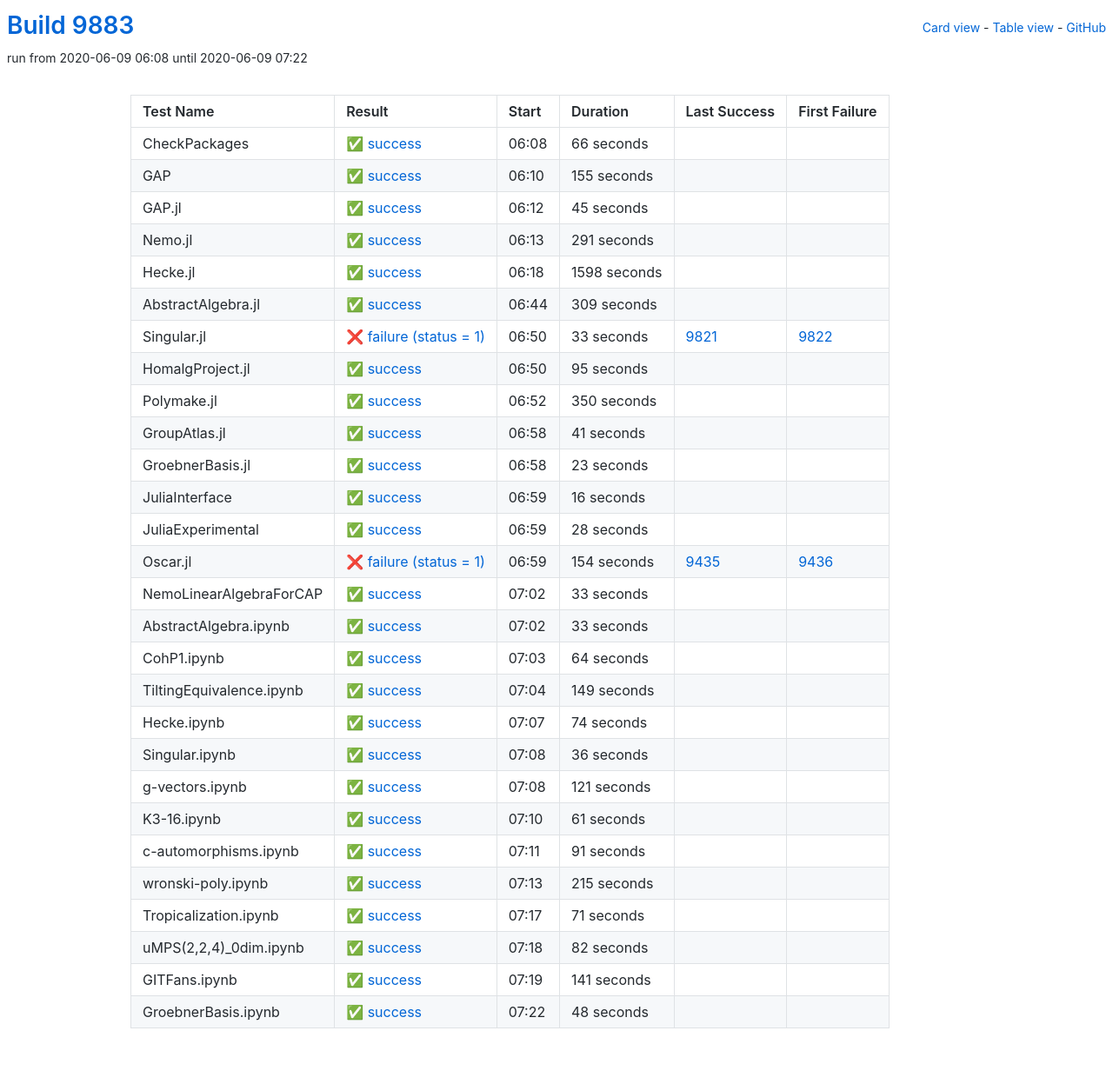
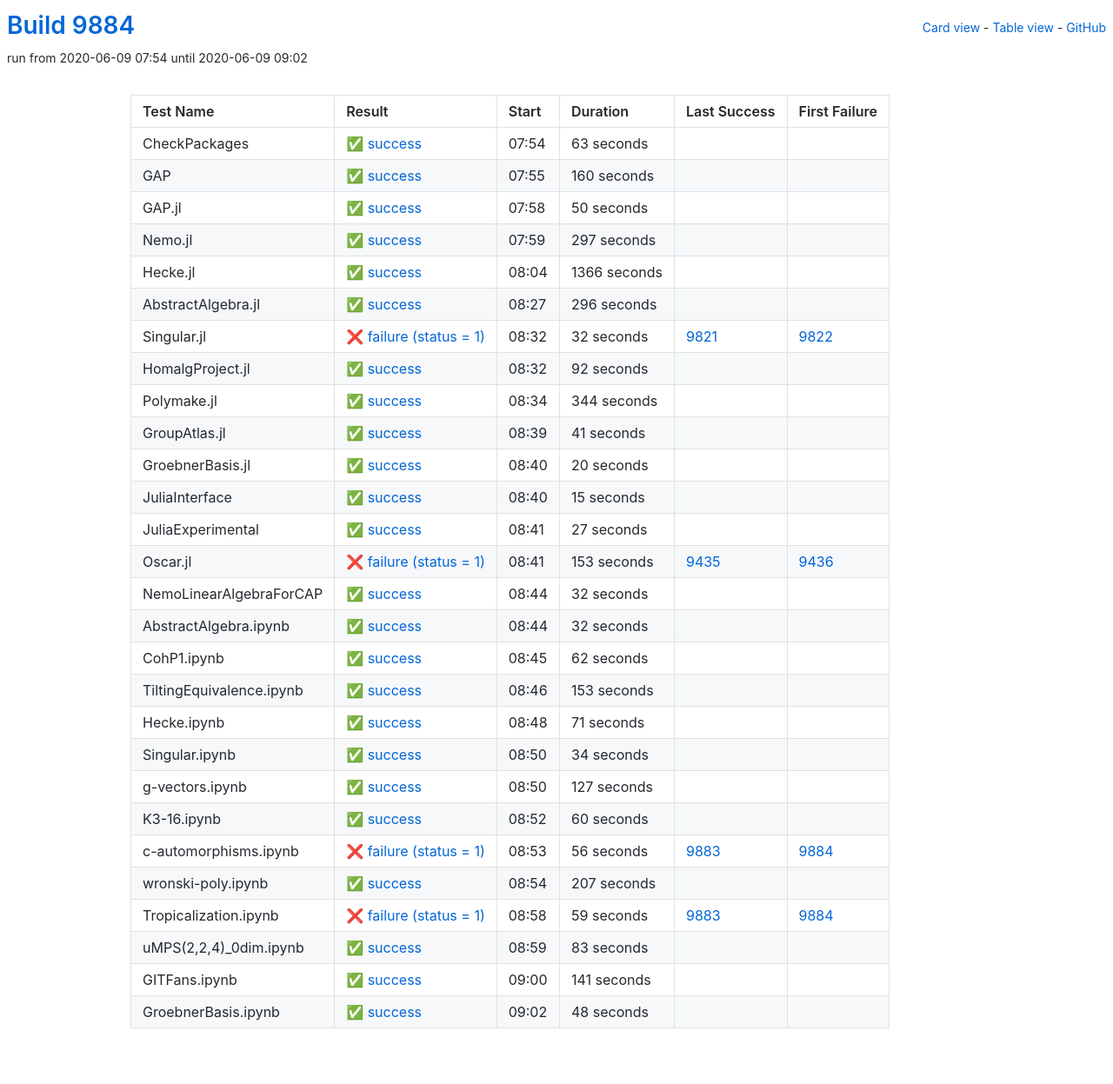
Before and after one commit to oscar-system/oscar-ci-status, a Jekyll site: the page built from table.html, in a window 1280 px wide. Shown: the whole page at 87% size. Built offline with Jekyll 4.4.1, drawn with Linux system fonts in a browser that asks for light colours.

Commit message:
Build 9884

```diff
--- a/_data/ci.yml
+++ b/_data/ci.yml
@@ -1,113 +1,113 @@
-build: 9883
-build_url: https://oscarci.mathematik.uni-kl.de/job/oscar/9883/
+build: 9884
+build_url: https://oscarci.mathematik.uni-kl.de/job/oscar/9884/
 job: oscar
 tests:
-- duration: 66
+- duration: 63
   exitcode: 0
   first_failure: false
   first_failure_url: null
   id: checkpackages
   last_success: false
   last_success_url: null
-  log: https://oscarci.mathematik.uni-kl.de/job/oscar/9883/artifact/logs/build-9883/CheckPackages.log
+  log: https://oscarci.mathematik.uni-kl.de/job/oscar/9884/artifact/logs/build-9884/CheckPackages.log
   name: CheckPackages
-  start: 2020-06-09 06:08
+  start: 2020-06-09 07:54
   status: success
   success: true
-- duration: 155
+- duration: 160
   exitcode: 0
   first_failure: false
   first_failure_url: null
   id: gap
   last_success: false
   last_success_url: null
-  log: https://oscarci.mathematik.uni-kl.de/job/oscar/9883/artifact/logs/build-9883/GAP.log
+  log: https://oscarci.mathematik.uni-kl.de/job/oscar/9884/artifact/logs/build-9884/GAP.log
   name: GAP
-  start: 2020-06-09 06:10
+  start: 2020-06-09 07:55
   status: success
   success: true
-- duration: 45
+- duration: 50
   exitcode: 0
   first_failure: false
   first_failure_url: null
   id: gap-jl
   last_success: false
   last_success_url: null
-  log: https://oscarci.mathematik.uni-kl.de/job/oscar/9883/artifact/logs/build-9883/GAP.jl.log
+  log: https://oscarci.mathematik.uni-kl.de/job/oscar/9884/artifact/logs/build-9884/GAP.jl.log
   name: GAP.jl
-  start: 2020-06-09 06:12
+  start: 2020-06-09 07:58
   status: success
   success: true
-- duration: 291
+- duration: 297
   exitcode: 0
   first_failure: false
   first_failure_url: null
   id: nemo-jl
   last_success: false
   last_success_url: null
-  log: https://oscarci.mathematik.uni-kl.de/job/oscar/9883/artifact/logs/build-9883/Nemo.jl.log
+  log: https://oscarci.mathematik.uni-kl.de/job/oscar/9884/artifact/logs/build-9884/Nemo.jl.log
   name: Nemo.jl
-  start: 2020-06-09 06:13
+  start: 2020-06-09 07:59
   status: success
   success: true
-- duration: 1598
+- duration: 1366
   exitcode: 0
   first_failure: false
   first_failure_url: null
   id: hecke-jl
   last_success: false
   last_success_url: null
-  log: https://oscarci.mathematik.uni-kl.de/job/oscar/9883/artifact/logs/build-9883/Hecke.jl.log
+  log: https://oscarci.mathematik.uni-kl.de/job/oscar/9884/artifact/logs/build-9884/Hecke.jl.log
   name: Hecke.jl
-  start: 2020-06-09 06:18
+  start: 2020-06-09 08:04
   status: success
   success: true
-- duration: 309
+- duration: 296
   exitcode: 0
   first_failure: false
   first_failure_url: null
   id: abstractalgebra-jl
   last_success: false
   last_success_url: null
-  log: https://oscarci.mathematik.uni-kl.de/job/oscar/9883/artifact/logs/build-9883/AbstractAlgebra.jl.log
+  log: https://oscarci.mathematik.uni-kl.de/job/oscar/9884/artifact/logs/build-9884/AbstractAlgebra.jl.log
   name: AbstractAlgebra.jl
-  start: 2020-06-09 06:44
+  start: 2020-06-09 08:27
   status: success
   success: true
-- duration: 33
+- duration: 32
   exitcode: 1
   first_failure: 9822
   first_failure_url: https://oscarci.mathematik.uni-kl.de/job/oscar/9822/
   id: singular-jl
   last_success: 9821
   last_success_url: https://oscarci.mathematik.uni-kl.de/job/oscar/9821/
-  log: https://oscarci.mathematik.uni-kl.de/job/oscar/9883/artifact/logs/build-9883/Singular.jl.log
+  log: https://oscarci.mathematik.uni-kl.de/job/oscar/9884/artifact/logs/build-9884/Singular.jl.log
   name: Singular.jl
-  start: 2020-06-09 06:50
+  start: 2020-06-09 08:32
   status: failure
   success: false
-- duration: 95
+- duration: 92
   exitcode: 0
   first_failure: false
   first_failure_url: null
   id: homalgproject-jl
   last_success: false
   last_success_url: null
-  log: https://oscarci.mathematik.uni-kl.de/job/oscar/9883/artifact/logs/build-9883/HomalgProject.jl.log
+  log: https://oscarci.mathematik.uni-kl.de/job/oscar/9884/artifact/logs/build-9884/HomalgProject.jl.log
   name: HomalgProject.jl
-  start: 2020-06-09 06:50
+  start: 2020-06-09 08:32
   status: success
   success: true
-- duration: 350
+- duration: 344
   exitcode: 0
   first_failure: false
   first_failure_url: null
   id: polymake-jl
   last_success: false
   last_success_url: null
-  log: https://oscarci.mathematik.uni-kl.de/job/oscar/9883/artifact/logs/build-9883/Polymake.jl.log
+  log: https://oscarci.mathematik.uni-kl.de/job/oscar/9884/artifact/logs/build-9884/Polymake.jl.log
   name: Polymake.jl
-  start: 2020-06-09 06:52
+  start: 2020-06-09 08:34
   status: success
   success: true
 - duration: 41
@@ -117,201 +117,201 @@ tests:
   id: groupatlas-jl
   last_success: false
   last_success_url: null
-  log: https://oscarci.mathematik.uni-kl.de/job/oscar/9883/artifact/logs/build-9883/GroupAtlas.jl.log
+  log: https://oscarci.mathematik.uni-kl.de/job/oscar/9884/artifact/logs/build-9884/GroupAtlas.jl.log
   name: GroupAtlas.jl
-  start: 2020-06-09 06:58
+  start: 2020-06-09 08:39
   status: success
   success: true
-- duration: 23
+- duration: 20
   exitcode: 0
   first_failure: false
   first_failure_url: null
   id: groebnerbasis-jl
   last_success: false
   last_success_url: null
-  log: https://oscarci.mathematik.uni-kl.de/job/oscar/9883/artifact/logs/build-9883/GroebnerBasis.jl.log
+  log: https://oscarci.mathematik.uni-kl.de/job/oscar/9884/artifact/logs/build-9884/GroebnerBasis.jl.log
   name: GroebnerBasis.jl
-  start: 2020-06-09 06:58
+  start: 2020-06-09 08:40
   status: success
   success: true
-- duration: 16
+- duration: 15
   exitcode: 0
   first_failure: false
   first_failure_url: null
   id: juliainterface
   last_success: false
   last_success_url: null
-  log: https://oscarci.mathematik.uni-kl.de/job/oscar/9883/artifact/logs/build-9883/JuliaInterface.log
+  log: https://oscarci.mathematik.uni-kl.de/job/oscar/9884/artifact/logs/build-9884/JuliaInterface.log
   name: JuliaInterface
-  start: 2020-06-09 06:59
+  start: 2020-06-09 08:40
   status: success
   success: true
-- duration: 28
+- duration: 27
   exitcode: 0
   first_failure: false
   first_failure_url: null
   id: juliaexperimental
   last_success: false
   last_success_url: null
-  log: https://oscarci.mathematik.uni-kl.de/job/oscar/9883/artifact/logs/build-9883/JuliaExperimental.log
+  log: https://oscarci.mathematik.uni-kl.de/job/oscar/9884/artifact/logs/build-9884/JuliaExperimental.log
   name: JuliaExperimental
-  start: 2020-06-09 06:59
+  start: 2020-06-09 08:41
   status: success
   success: true
-- duration: 154
+- duration: 153
   exitcode: 1
   first_failure: 9436
   first_failure_url: https://oscarci.mathematik.uni-kl.de/job/oscar/9436/
   id: oscar-jl
   last_success: 9435
   last_success_url: https://oscarci.mathematik.uni-kl.de/job/oscar/9435/
-  log: https://oscarci.mathematik.uni-kl.de/job/oscar/9883/artifact/logs/build-9883/Oscar.jl.log
+  log: https://oscarci.mathematik.uni-kl.de/job/oscar/9884/artifact/logs/build-9884/Oscar.jl.log
   name: Oscar.jl
-  start: 2020-06-09 06:59
+  start: 2020-06-09 08:41
   status: failure
   success: false
-- duration: 33
+- duration: 32
   exitcode: 0
   first_failure: false
   first_failure_url: null
   id: nemolinearalgebraforcap
   last_success: false
   last_success_url: null
-  log: https://oscarci.mathematik.uni-kl.de/job/oscar/9883/artifact/logs/build-9883/NemoLinearAlgebraForCAP.log
+  log: https://oscarci.mathematik.uni-kl.de/job/oscar/9884/artifact/logs/build-9884/NemoLinearAlgebraForCAP.log
   name: NemoLinearAlgebraForCAP
-  start: 2020-06-09 07:02
+  start: 2020-06-09 08:44
   status: success
   success: true
-- duration: 33
+- duration: 32
   exitcode: 0
   first_failure: false
   first_failure_url: null
   id: abstractalgebra-ipynb
   last_success: false
   last_success_url: null
-  log: https://oscarci.mathematik.uni-kl.de/job/oscar/9883/artifact/logs/build-9883/AbstractAlgebra.ipynb.log
+  log: https://oscarci.mathematik.uni-kl.de/job/oscar/9884/artifact/logs/build-9884/AbstractAlgebra.ipynb.log
   name: AbstractAlgebra.ipynb
-  start: 2020-06-09 07:02
+  start: 2020-06-09 08:44
   status: success
   success: true
-- duration: 64
+- duration: 62
   exitcode: 0
   first_failure: false
   first_failure_url: null
   id: cohp1-ipynb
   last_success: false
   last_success_url: null
-  log: https://oscarci.mathematik.uni-kl.de/job/oscar/9883/artifact/logs/build-9883/CohP1.ipynb.log
+  log: https://oscarci.mathematik.uni-kl.de/job/oscar/9884/artifact/logs/build-9884/CohP1.ipynb.log
   name: CohP1.ipynb
-  start: 2020-06-09 07:03
+  start: 2020-06-09 08:45
   status: success
   success: true
-- duration: 149
+- duration: 153
   exitcode: 0
   first_failure: false
   first_failure_url: null
   id: tiltingequivalence-ipynb
   last_success: false
   last_success_url: null
-  log: https://oscarci.mathematik.uni-kl.de/job/oscar/9883/artifact/logs/build-9883/TiltingEquivalence.ipynb.log
+  log: https://oscarci.mathematik.uni-kl.de/job/oscar/9884/artifact/logs/build-9884/TiltingEquivalence.ipynb.log
   name: TiltingEquivalence.ipynb
-  start: 2020-06-09 07:04
+  start: 2020-06-09 08:46
   status: success
   success: true
-- duration: 74
+- duration: 71
   exitcode: 0
   first_failure: false
   first_failure_url: null
   id: hecke-ipynb
   last_success: false
   last_success_url: null
-  log: https://oscarci.mathematik.uni-kl.de/job/oscar/9883/artifact/logs/build-9883/Hecke.ipynb.log
+  log: https://oscarci.mathematik.uni-kl.de/job/oscar/9884/artifact/logs/build-9884/Hecke.ipynb.log
   name: Hecke.ipynb
-  start: 2020-06-09 07:07
+  start: 2020-06-09 08:48
   status: success
   success: true
-- duration: 36
+- duration: 34
   exitcode: 0
   first_failure: false
   first_failure_url: null
   id: singular-ipynb
   last_success: false
   last_success_url: null
-  log: https://oscarci.mathematik.uni-kl.de/job/oscar/9883/artifact/logs/build-9883/Singular.ipynb.log
+  log: https://oscarci.mathematik.uni-kl.de/job/oscar/9884/artifact/logs/build-9884/Singular.ipynb.log
   name: Singular.ipynb
-  start: 2020-06-09 07:08
+  start: 2020-06-09 08:50
   status: success
   success: true
-- duration: 121
+- duration: 127
   exitcode: 0
   first_failure: false
   first_failure_url: null
   id: g-vectors-ipynb
   last_success: false
   last_success_url: null
-  log: https://oscarci.mathematik.uni-kl.de/job/oscar/9883/artifact/logs/build-9883/g-vectors.ipynb.log
+  log: https://oscarci.mathematik.uni-kl.de/job/oscar/9884/artifact/logs/build-9884/g-vectors.ipynb.log
   name: g-vectors.ipynb
-  start: 2020-06-09 07:08
+  start: 2020-06-09 08:50
   status: success
   success: true
-- duration: 61
+- duration: 60
   exitcode: 0
   first_failure: false
   first_failure_url: null
   id: k3-16-ipynb
   last_success: false
   last_success_url: null
-  log: https://oscarci.mathematik.uni-kl.de/job/oscar/9883/artifact/logs/build-9883/K3-16.ipynb.log
+  log: https://oscarci.mathematik.uni-kl.de/job/oscar/9884/artifact/logs/build-9884/K3-16.ipynb.log
   name: K3-16.ipynb
-  start: 2020-06-09 07:10
+  start: 2020-06-09 08:52
   status: success
   success: true
-- duration: 91
-  exitcode: 0
-  first_failure: false
-  first_failure_url: null
+- duration: 56
+  exitcode: 1
+  first_failure: 9884
+  first_failure_url: https://oscarci.mathematik.uni-kl.de/job/oscar/9884/
   id: c-automorphisms-ipynb
-  last_success: false
-  last_success_url: null
-  log: https://oscarci.mathematik.uni-kl.de/job/oscar/9883/artifact/logs/build-9883/c-automorphisms.ipynb.log
+  last_success: 9883
+  last_success_url: https://oscarci.mathematik.uni-kl.de/job/oscar/9883/
+  log: https://oscarci.mathematik.uni-kl.de/job/oscar/9884/artifact/logs/build-9884/c-automorphisms.ipynb.log
   name: c-automorphisms.ipynb
-  start: 2020-06-09 07:11
-  status: success
-  success: true
-- duration: 215
+  start: 2020-06-09 08:53
+  status: failure
+  success: false
+- duration: 207
   exitcode: 0
   first_failure: false
   first_failure_url: null
   id: wronski-poly-ipynb
   last_success: false
   last_success_url: null
-  log: https://oscarci.mathematik.uni-kl.de/job/oscar/9883/artifact/logs/build-9883/wronski-poly.ipynb.log
+  log: https://oscarci.mathematik.uni-kl.de/job/oscar/9884/artifact/logs/build-9884/wronski-poly.ipynb.log
   name: wronski-poly.ipynb
-  start: 2020-06-09 07:13
+  start: 2020-06-09 08:54
   status: success
   success: true
-- duration: 71
-  exitcode: 0
-  first_failure: false
-  first_failure_url: null
+- duration: 59
+  exitcode: 1
+  first_failure: 9884
+  first_failure_url: https://oscarci.mathematik.uni-kl.de/job/oscar/9884/
   id: tropicalization-ipynb
-  last_success: false
-  last_success_url: null
-  log: https://oscarci.mathematik.uni-kl.de/job/oscar/9883/artifact/logs/build-9883/Tropicalization.ipynb.log
+  last_success: 9883
+  last_success_url: https://oscarci.mathematik.uni-kl.de/job/oscar/9883/
+  log: https://oscarci.mathematik.uni-kl.de/job/oscar/9884/artifact/logs/build-9884/Tropicalization.ipynb.log
   name: Tropicalization.ipynb
-  start: 2020-06-09 07:17
-  status: success
-  success: true
-- duration: 82
+  start: 2020-06-09 08:58
+  status: failure
+  success: false
+- duration: 83
   exitcode: 0
   first_failure: false
   first_failure_url: null
   id: umps-2-2-4-0dim-ipynb
   last_success: false
   last_success_url: null
-  log: https://oscarci.mathematik.uni-kl.de/job/oscar/9883/artifact/logs/build-9883/uMPS-2-2-4-_0dim.ipynb.log
+  log: https://oscarci.mathematik.uni-kl.de/job/oscar/9884/artifact/logs/build-9884/uMPS-2-2-4-_0dim.ipynb.log
   name: uMPS(2,2,4)_0dim.ipynb
-  start: 2020-06-09 07:18
+  start: 2020-06-09 08:59
   status: success
   success: true
 - duration: 141
@@ -321,9 +321,9 @@ tests:
   id: gitfans-ipynb
   last_success: false
   last_success_url: null
-  log: https://oscarci.mathematik.uni-kl.de/job/oscar/9883/artifact/logs/build-9883/GITFans.ipynb.log
+  log: https://oscarci.mathematik.uni-kl.de/job/oscar/9884/artifact/logs/build-9884/GITFans.ipynb.log
   name: GITFans.ipynb
-  start: 2020-06-09 07:19
+  start: 2020-06-09 09:00
   status: success
   success: true
 - duration: 48
@@ -333,8 +333,8 @@ tests:
   id: groebnerbasis-ipynb
   last_success: false
   last_success_url: null
-  log: https://oscarci.mathematik.uni-kl.de/job/oscar/9883/artifact/logs/build-9883/GroebnerBasis.ipynb.log
+  log: https://oscarci.mathematik.uni-kl.de/job/oscar/9884/artifact/logs/build-9884/GroebnerBasis.ipynb.log
   name: GroebnerBasis.ipynb
-  start: 2020-06-09 07:22
+  start: 2020-06-09 09:02
   status: success
   success: true
```
Also changed, not shown: README.md.
